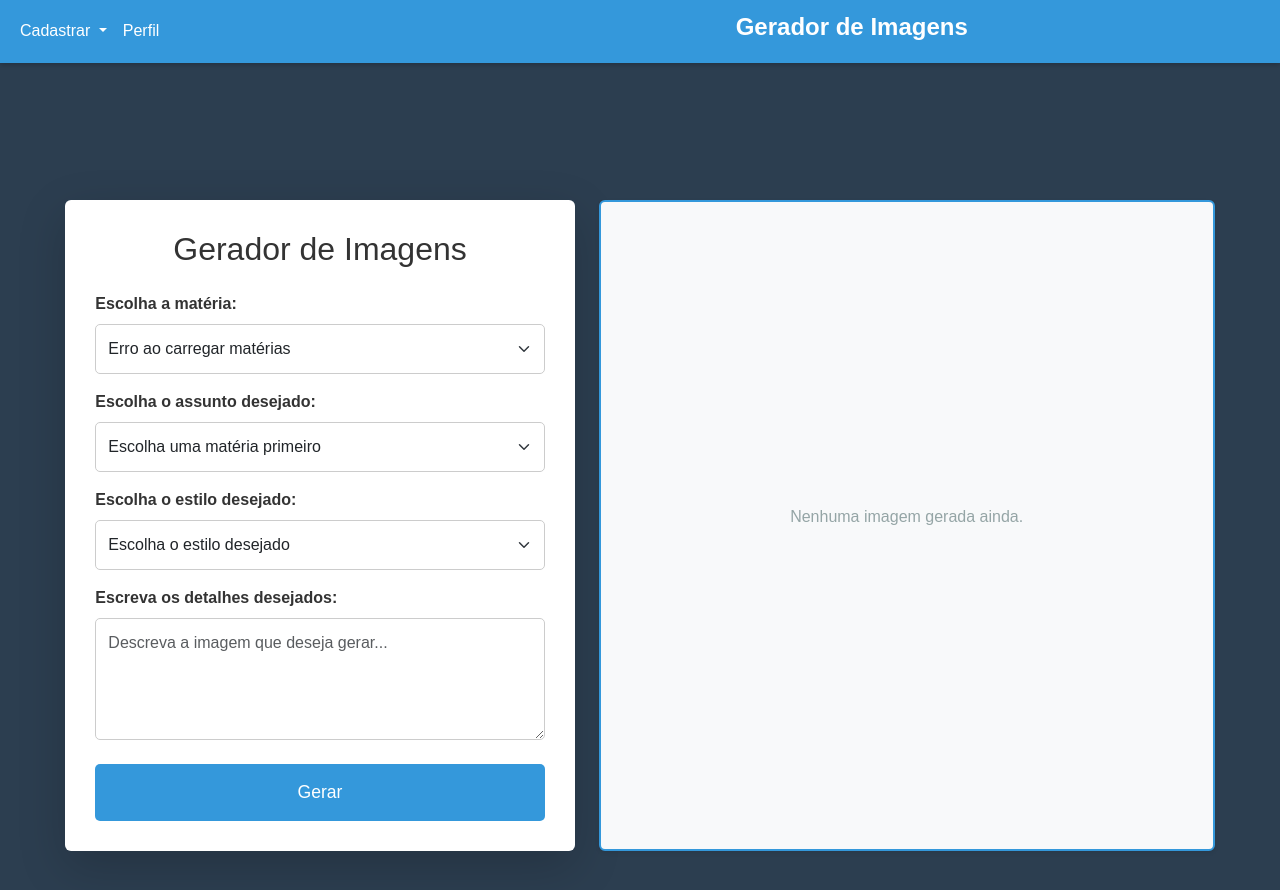
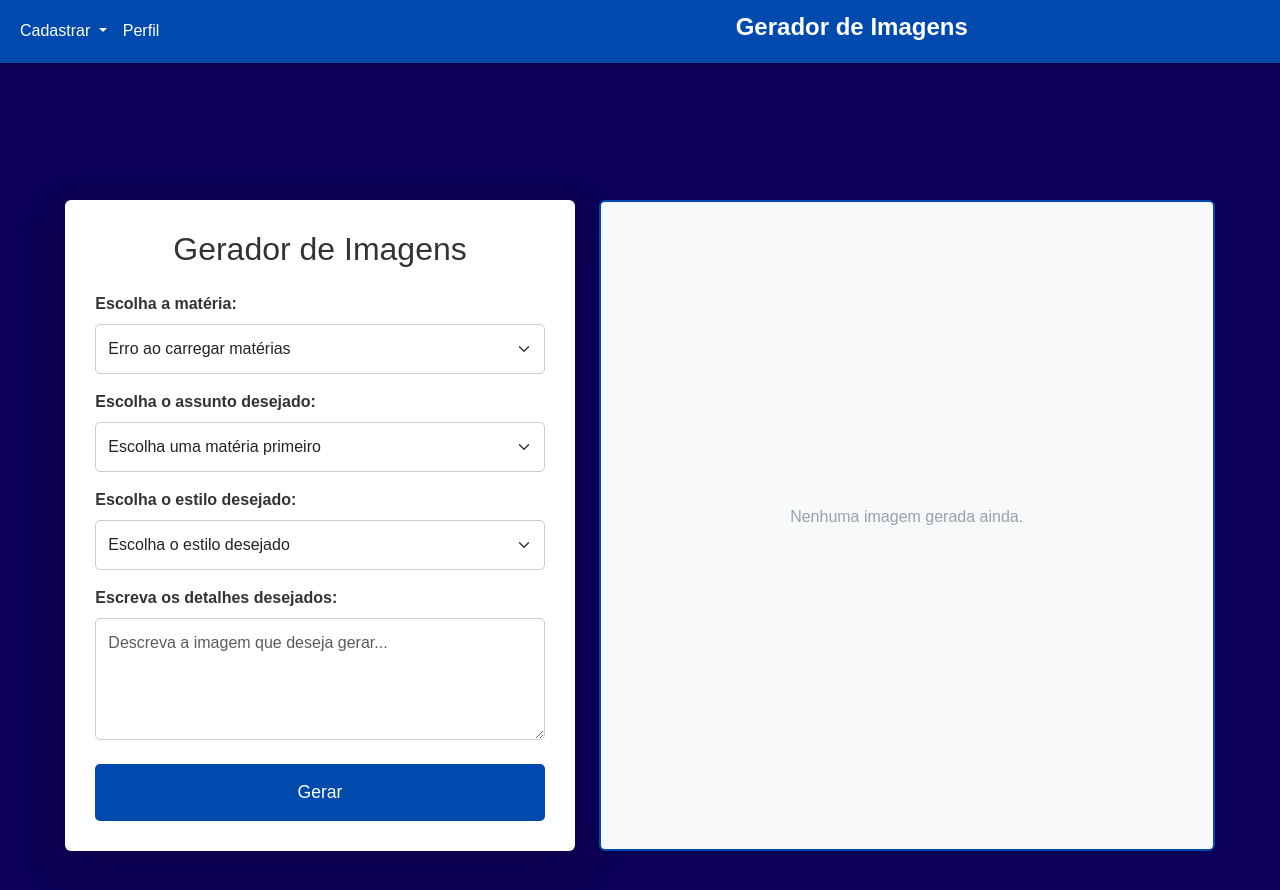
Before and after one commit to biasiq/PI-2025-segundo-semestre, a website: page front/index.html in a window 1280 px wide. Drawn offline with nearby package versions, Linux system fonts and the light colour scheme; no server answers.

Commit message:
ajuste no css

```diff
--- a/front/css/style.css
+++ b/front/css/style.css
@@ -2,7 +2,7 @@
 body {
     font-family: Arial, sans-serif;
 
-    background-color: #2c3e50;
+    background-color: #0C0058;
     color: #333;
     margin: 0;
     padding-top: 56px;
@@ -10,7 +10,7 @@ body {
 
 
 #main-navbar {
-    background-color: #3498db !important;
+    background-color: #004AAd !important;
     box-shadow: 0 2px 5px rgba(0, 0, 0, 0.2);
 }
 
@@ -65,7 +65,7 @@ body {
 .custom-btn-gerar {
     width: 100%;
     padding: 15px;
-    background-color: #3498db; /* Azul primário para o botão */
+    background-color: #004AAd; /* Azul primário para o botão */
     color: white;
     border: none;
     border-radius: 5px;
@@ -75,7 +75,8 @@ body {
 }
 
 .custom-btn-gerar:hover {
-    background-color: #2980b9;
+    background-color: #0C0058;
+
 }
 
 
@@ -88,7 +89,7 @@ body {
 
     min-height: 400px;
     background-color: #ecf0f1; /* Fundo cinza claro */
-    border: 2px solid #3498db;
+    border: 2px solid   #004AAd;
     border-radius: 8px;
     color: #95a5a6;
     box-shadow: inset 0 0 5px rgba(0, 0, 0, 0.1);
--- a/front/css/styles_cadastro_materia.css
+++ b/front/css/styles_cadastro_materia.css
@@ -1,5 +1,5 @@
 body {
-    background-color: #2c3e50;
+    background-color: #0c0058;
     display: flex;
     justify-content: center;
     align-items: center;
@@ -27,7 +27,7 @@ footer {
 }
 
 #botao-cadastrar:hover {
-    background-color: #0056b3;
+    background-color: #0c0058;
 }
 
 .botao {
@@ -36,7 +36,7 @@ footer {
 }
 
 .topo {
-    background-color: #3498db;
+    background-color: #d52d5d;
     margin: 0 auto;
     width: 400px;
     border-top-left-radius: 8px;
--- a/front/css/styles_cadastro_usuario.css
+++ b/front/css/styles_cadastro_usuario.css
@@ -1,5 +1,5 @@
 body{
-    background-color: #2c3e50;
+    background-color: #0c0058;
     height: 100vh;
     margin: 0;
     display: flex;
@@ -10,7 +10,7 @@ body{
 #cadastrar-usuario{
     padding: 10px;
     color: whitesmoke;
-    background-color: #3498db;
+    background-color: #d52d5d;
     text-align: center;
     width: 300px;
     margin: 0;
--- a/front/css/styles_tela_login.css
+++ b/front/css/styles_tela_login.css
@@ -14,7 +14,7 @@ body {
     display: flex;
     justify-content: center;
     align-items: center;
-    background-color: #2c3e50;
+    background-color: #0C0058;
     color: whitesmoke;
 }
 
@@ -26,7 +26,7 @@ body {
     /* border: 10px #D52D5D; padding: 2px;  */
     color: whitesmoke;
     align-items: center;
-    background-color: #3498db;
+    background-color: #d52d5d;
     padding: 10px;
     border-top-left-radius: 8px;
     border-top-right-radius: 8px;
```
